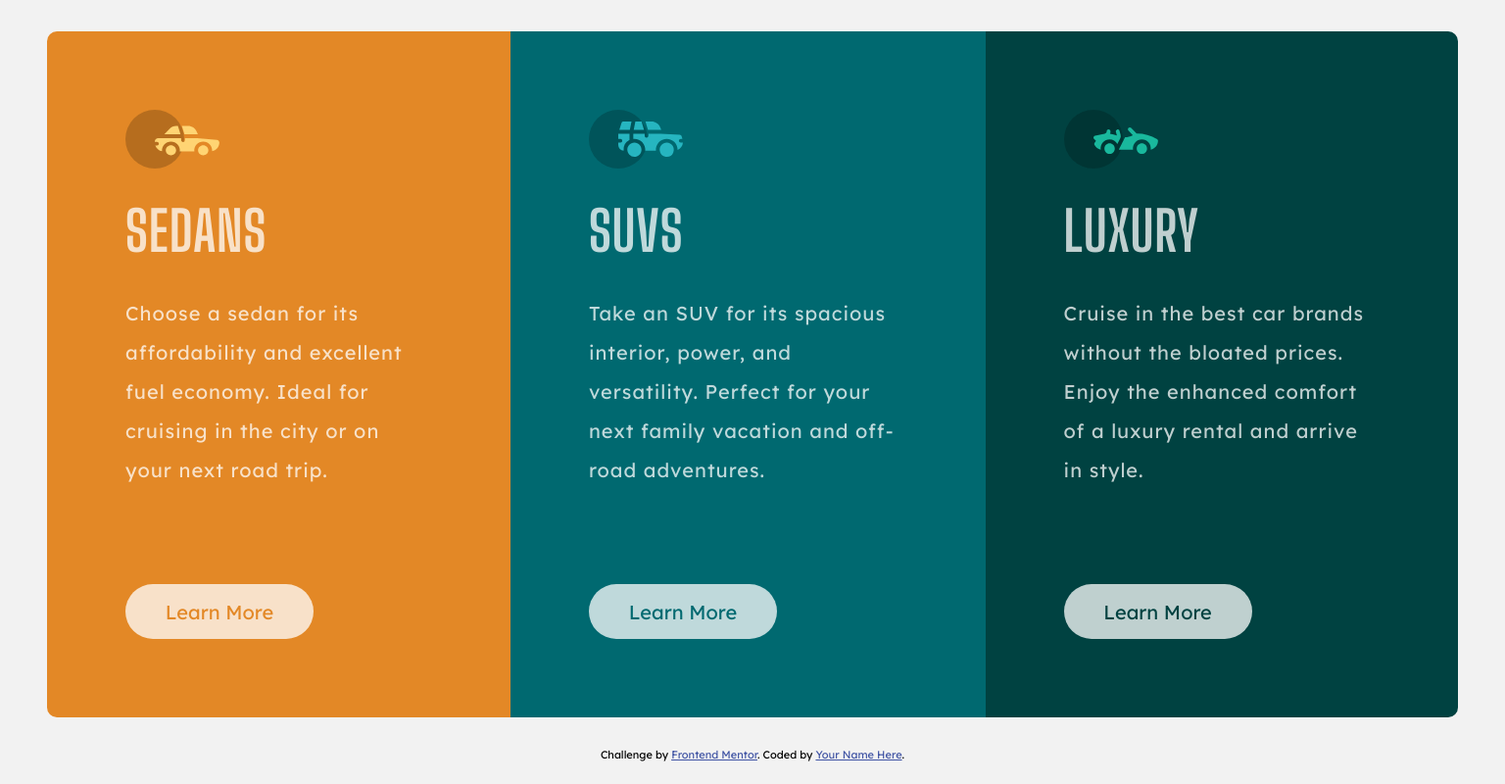
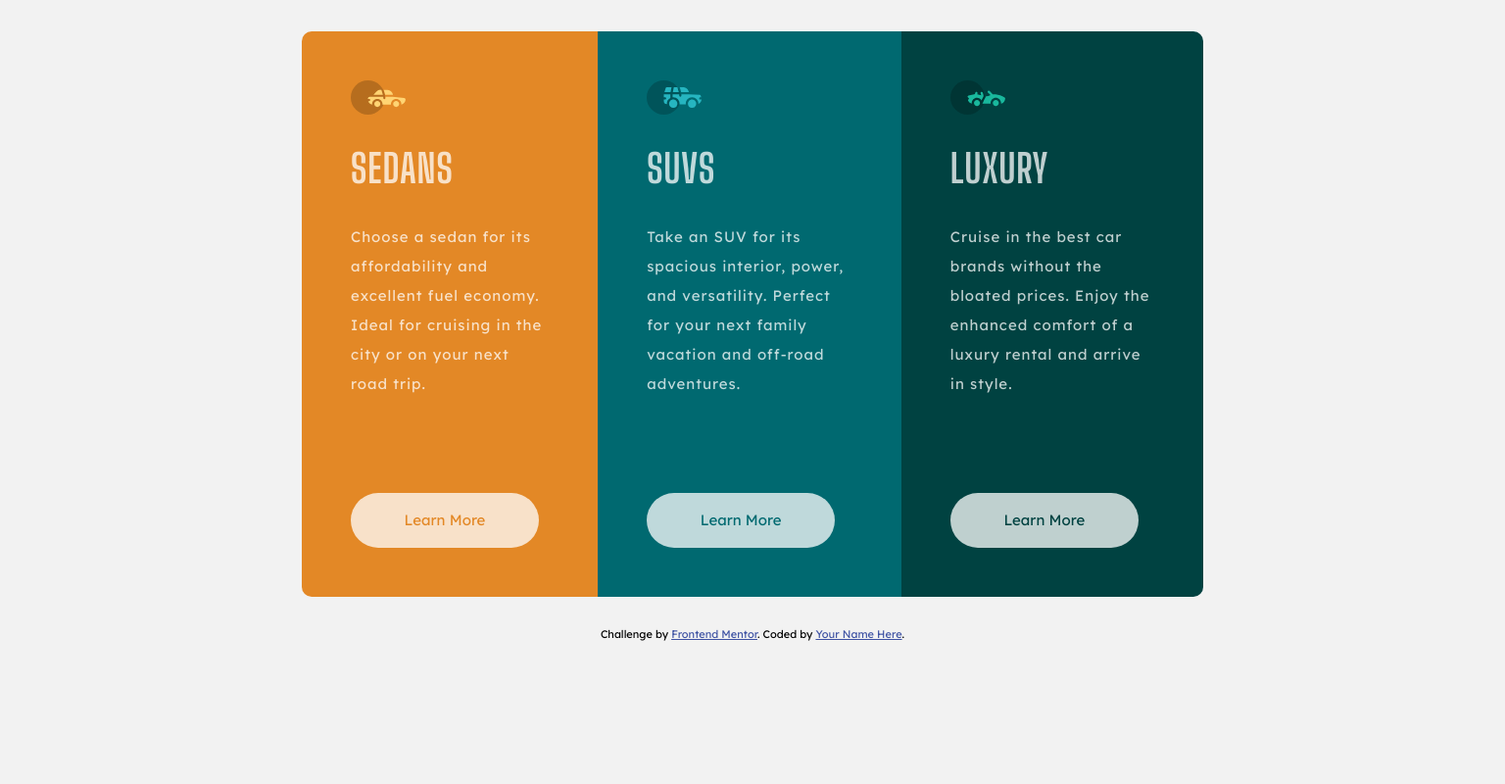
Before and after one commit to ClaytonDewey/3-column-preview-card-component, a website built with Parcel: page index.html in a window 1536 px wide. Shown: the whole page at 98% size. Built offline with nearby package versions, Linux system fonts and the light colour scheme.

Commit message:
Fixed some design issues

```diff
--- a/index.html
+++ b/index.html
@@ -9,7 +9,7 @@
   <link rel="icon" type="image/png" sizes="32x32" href="./images/favicon-32x32.png">
 
   <title>Frontend Mentor | 3-column preview card component</title>
-  <link rel="stylesheet" href="css/style.min.css">
+  <link rel="stylesheet" href="css/style.css">
   <link rel="preconnect" href="https://fonts.googleapis.com">
   <link rel="preconnect" href="https://fonts.gstatic.com" crossorigin>
   <link href="https://fonts.googleapis.com/css2?family=Big+Shoulders+Display:wght@700&family=Lexend+Deca&display=swap"
--- a/sass/abstracts/_variables.scss
+++ b/sass/abstracts/_variables.scss
@@ -13,7 +13,7 @@
 
   /* page sizes */
   --ss-mobile: 23.4375rem;
-  --ss-desktop: 90rem;
+  --ss-desktop: 57.5rem;
 
    /* colors */
    --clr-bright: hsl(31, 77%, 52%);
--- a/sass/base/_base.scss
+++ b/sass/base/_base.scss
@@ -36,10 +36,6 @@ body {
   background-color: var(--clr-gray);
   font-family: var(--ff-sans-normal);
   font-size: var(--fs-100);
-
-  @media (min-width: 90em) {
-    --fs-100: 1.25rem;
-  }
 }
 
 .text-bright {
--- a/sass/components/_card.scss
+++ b/sass/components/_card.scss
@@ -13,7 +13,7 @@
   }
 
   > img {
-    max-width: 4.5rem;
+    max-width: 3.5rem;
   }
 
   h2 {
@@ -51,14 +51,14 @@
       border-radius: 0 10px 10px 0;
     }
 
-    padding: 5rem;
+    padding: 3.125rem;
 
     > img {
-      max-width: 6rem;
+      // max-width: 6rem;
     }
 
     h2 {
-      font-size: var(--fs-300);
+      font-size: var(--fs-200);
     }
 
     p {
```
Also changed, not shown: css/style.css, sass/main.scss (line endings or trailing spaces).
